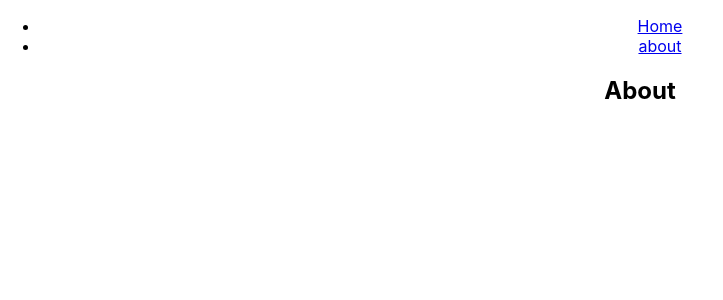
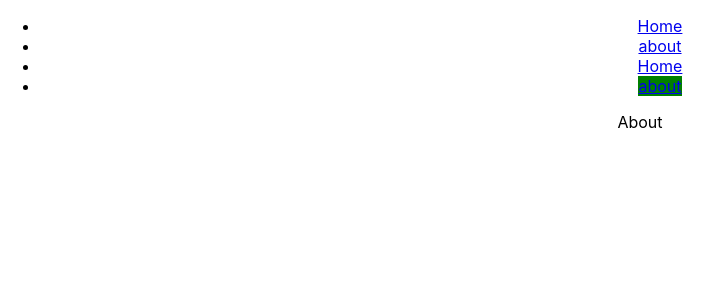
Before and after one commit to DJHoon/reactStudy, a React (Create React App) app: page /about in a window 1280 px wide. Shown: the top 300 px of the page, without its empty margins (0-723 px from the left). Built offline with nearby package versions, Linux system fonts and the light colour scheme.

Commit message:
记录笔记

```diff
--- a/src/App.js
+++ b/src/App.js
@@ -1,31 +1,12 @@
-// import logo from './logo.svg';
+
 import './App.css';
-// // import AxiosTest from './components/axiosTest'
-// import Search from "./components/search";
 import RouterTest from "./components/RouterTest";
 import {BrowserRouter as Router, Route} from "react-router-dom";
 function App() {
-    const Home = () => (
-        <div>
-            <h2>Home</h2>
-        </div>
-    )
-    const About = () => (
-        <div>
-            <h2>About</h2>
-        </div>
-    );
+
   return (
     <div className="App">
         <RouterTest />
-        {/*<Search/>*/}
-      {/*<AxiosTest></AxiosTest>*/}
-        <Router>
-            <Route path="/home" component={Home} />
-        </Router>
-        <Router>
-            <Route path="/about" component={About} />
-        </Router>
     </div>
   );
 }
--- /dev/null
+++ b/src/components/RouterTest/About.jsx
@@ -0,0 +1,11 @@
+import {Component} from 'react'
+
+export default class About extends Component {
+    render() {
+        return (
+            <div>
+                About
+            </div>
+        )
+    }
+}
--- /dev/null
+++ b/src/components/RouterTest/Home.jsx
@@ -0,0 +1,11 @@
+import {Component} from 'react'
+
+export default class Home extends Component {
+    render() {
+        return (
+            <div>
+                Home
+            </div>
+        )
+    }
+}
--- /dev/null
+++ b/src/components/RouterTest/index.css
@@ -0,0 +1,6 @@
+.active {
+    background-color: green;
+}
+.activeClassName {
+    background-color: green;
+}
--- a/src/components/RouterTest/index.jsx
+++ b/src/components/RouterTest/index.jsx
@@ -1,22 +1,28 @@
 import { Component } from 'react'
-import { BrowserRouter as Router, Route, Link } from "react-router-dom";
+import { Route, Link, NavLink } from "react-router-dom";
+import Home from "./Home";
+import About from "./About";
+import './index.css'
 export default class RouterTest extends Component {
     render() {
         return (
             <div>
                 <ul>
                     <li>
-                        <Router>
-                            <Link to="/home">Home</Link>
-                        </Router>
+                        <Link to="/home">Home</Link>
                     </li>
                     <li>
-                        <Router>
-                            <Link to="/about">about</Link>
-                        </Router>
+                        <Link to="/about">about</Link>
+                    </li>
+                    <li>
+                        <NavLink activeClassName="activeClassName" to="/home">Home</NavLink>
+                    </li>
+                    <li>
+                        <NavLink activeClassName="activeClassName" to="/about">about</NavLink>
                     </li>
                 </ul>
-
+                <Route path='/home' component={Home}/>
+                <Route path='/about' component={About}/>
             </div>
         )
     }
--- a/src/index.js
+++ b/src/index.js
@@ -3,15 +3,16 @@ import ReactDOM from 'react-dom';
 import './index.css';
 import App from './App';
 import reportWebVitals from './reportWebVitals';
+import { BrowserRouter } from "react-router-dom";
 
 ReactDOM.render(
   <React.StrictMode>
-    <App />
+      <BrowserRouter>
+          <App />
+      </BrowserRouter>
   </React.StrictMode>,
   document.getElementById('root')
 );
 
-// If you want to start measuring performance in your app, pass a function
-// to log results (for example: reportWebVitals(console.log))
-// or send to an analytics endpoint. Learn more: https://bit.ly/CRA-vitals
+
 reportWebVitals();
```
Also changed, not shown: 1 other file (tests, documents, lock files or other folders).
